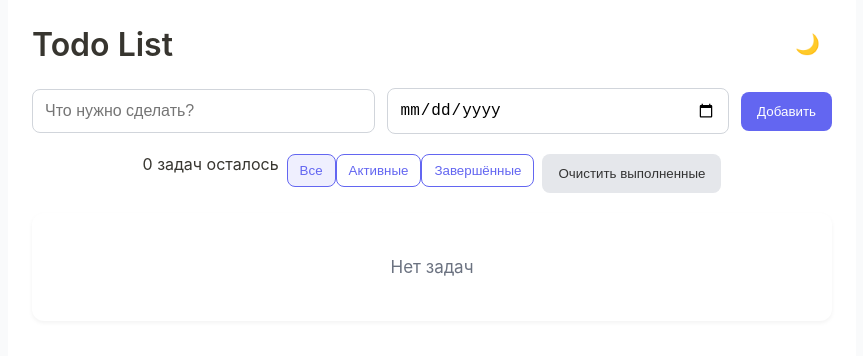
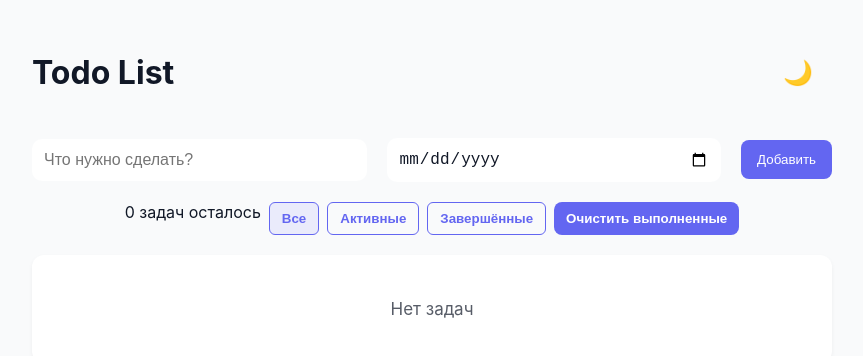
Before and after one commit to m1sterio21/To-do-List, a React (Create React App) app: page / in a window 1280 px wide. Shown: the top 356 px of the page, without its empty margins (208-1071 px from the left). Built offline with nearby package versions, Linux system fonts and the light colour scheme.

Commit message:
чета натыкал, справил баги

```diff
--- a/src/App.css
+++ b/src/App.css
@@ -1,58 +1,20 @@
-:root {
-  --border-radius: 8px;
-  /* Light Theme */
-  --light-bg: #ffffff;
-  --light-text: #37352f;
-  --light-secondary: #5a5a5a;
-  --light-primary: #2eaadc;
-  --light-hover: #f1f1ef;
-  --light-border: #e0e0e0;
-  --light-checkbox: #2eaadc;
-  --light-overdue: #ff5b5b;
-  --light-card: #f7f6f3;
-
-  /* Dark Theme */
-  --dark-bg: #191919;
-  --dark-text: #e0e0e0;
-  --dark-secondary: #a0a0a0;
-  --dark-primary: #4a9fc9;
-  --dark-hover: #2a2a2a;
-  --dark-border: #3a3a3a;
-  --dark-checkbox: #4a9fc9;
-  --dark-overdue: #ff7b7b;
-  --dark-card: #252525;
+body {
+  margin: 0;
+  font-family: 'Segoe UI', sans-serif;
+  transition: background-color 0.3s, color 0.3s;
 }
 
 .app {
   max-width: 800px;
   margin: 0 auto;
-  padding: 24px;
-  font-family: -apple-system, BlinkMacSystemFont, 'Segoe UI', Helvetica, Arial, sans-serif;
-  min-height: 100vh;
-  transition: all 0.3s ease;
-}
-
-.app.light {
-  background-color: var(--light-bg);
-  color: var(--light-text);
-}
-
-.app.dark {
-  background-color: var(--dark-bg);
-  color: var(--dark-text);
+  padding: 2rem;
 }
 
 .header {
   display: flex;
   justify-content: space-between;
   align-items: center;
-  margin-bottom: 24px;
-}
-
-h1 {
-  font-size: 2rem;
-  font-weight: 600;
-  margin: 0;
+  margin-bottom: 1.5rem;
 }
 
 .theme-toggle {
@@ -60,34 +22,151 @@ h1 {
   border: none;
   font-size: 1.5rem;
   cursor: pointer;
-  padding: 8px;
-  border-radius: 50%;
-  transition: all 0.3s;
 }
 
-.theme-toggle.light {
-  color: var(--light-text);
+/* Поля ввода */
+input[type="text"],
+input[type="date"] {
+  padding: 0.75rem;
+  margin-right: 0.5rem;
+  border-radius: 10px;
+  border: none;
+  background-color: var(--input-bg);
+  color: var(--text-color);
+  font-size: 1rem;
+  outline: none;
 }
 
-.theme-toggle.dark {
-  color: var(--dark-text);
+/* Кнопка добавления */
+button {
+  padding: 0.75rem 1.2rem;
+  border: none;
+  border-radius: 10px;
+  background-color: #6c63ff;
+  color: white;
+  font-weight: bold;
+  cursor: pointer;
+  transition: background 0.2s ease;
 }
 
-.theme-toggle:hover {
-  background-color: rgba(0,0,0,0.1);
+button:hover {
+  background-color: #574fd6;
 }
 
-.completed {
-  text-decoration: line-through;
-  opacity: 0.7;
+/* Панель фильтров */
+.filters {
+  display: flex;
+  align-items: center;
+  gap: 1rem;
+  margin-top: 1.5rem;
+  margin-bottom: 1.5rem;
+  padding: 1rem;
+  background-color: var(--panel-bg);
+  border-radius: 12px;
+  flex-wrap: wrap;
 }
 
-.todo-item {
-  border-radius: var(--border-radius);
+.filters span {
+  margin-right: 1rem;
 }
 
-.todo-form input,
-.todo-form button,
-.filter-buttons button {
-  border-radius: var(--border-radius);
+.filters button {
+  background-color: var(--button-bg);
+  color: var(--text-color);
+  border: 2px solid transparent;
 }
+
+.filters button.active {
+  border: 2px solid #6c63ff;
+  background-color: var(--button-active-bg);
+}
+
+.filters button:hover {
+  background-color: var(--button-hover-bg);
+}
+
+/* Задачи */
+.todo-item {
+  background-color: var(--input-bg);
+  padding: 1rem;
+  margin-bottom: 1rem;
+  border-radius: 12px;
+  display: flex;
+  align-items: center;
+  justify-content: space-between;
+}
+
+.todo-item input[type="checkbox"] {
+  margin-right: 1rem;
+}
+
+/* Темы */
+body.light {
+  --bg-color: #ffffff;
+  --text-color: #222222;
+  --input-bg: #ffffff;
+  --button-bg: #f5f5f5;
+  --button-hover-bg: #e8e8e8;
+  --button-active-bg: #e0e0ff;
+  --panel-bg: #f8f8f8;
+  --border-color: #e0e0e0;
+  --accent-color: #6c63ff;
+  --danger-color: #ff4444;
+  background-color: var(--bg-color);
+  color: var(--text-color);
+}
+
+body.dark {
+  --bg-color: #121212;
+  --text-color: #ffffff;
+  --input-bg: #2c2c2c;
+  --button-bg: #2c2c2c;
+  --button-hover-bg: #3a3a3a;
+  --button-active-bg: #1a1a1a;
+  --panel-bg: #1e1e1e;
+  background-color: var(--bg-color);
+  color: var(--text-color);
+}
+
+/* Стили для светлой темы */
+body.light .filters,
+body.light input,
+body.light button {
+  border-radius: 8px;
+  border: 1px solid var(--border-color);
+  box-shadow: none;
+}
+
+body.light .filters {
+  background-color: var(--panel-bg);
+  padding: 0.75rem;
+  gap: 0.75rem;
+}
+
+body.light .filters button {
+  background-color: var(--button-bg);
+  font-weight: 500;
+  color: var(--text-color);
+  border: 1px solid var(--border-color);
+}
+
+body.light .filters button.active {
+  border: 1px solid var(--accent-color);
+  color: var(--accent-color);
+  background-color: var(--button-active-bg);
+}
+
+body.light .todo-item {
+  background-color: var(--input-bg);
+  border-radius: 14px;
+  padding: 1.25rem;
+  margin-bottom: 1.2rem;
+  box-shadow: 0 2px 6px rgba(0, 0, 0, 0.04);
+  border: 1px solid var(--border-color);
+}
+
+body.light input[type="text"]:focus,
+body.light input[type="date"]:focus {
+  border: 1px solid var(--accent-color);
+  box-shadow: 0 0 0 2px rgba(108, 99, 255, 0.2);
+}
--- a/src/App.js
+++ b/src/App.js
@@ -6,36 +6,43 @@ import FilterButtons from './components/FilterButtons';
 import ThemeToggle from './components/ThemeToggle';
 import './App.css';
 
+import {
+  LIGHT_THEME,
+  DARK_THEME,
+  FILTER_ALL,
+  FILTER_ACTIVE,
+  FILTER_COMPLETED,
+  STORAGE_TODOS_KEY,
+  STORAGE_THEME_KEY,
+  TODO_ADDED_MESSAGE
+} from './themes';
+
+import Todo from './models/Todo';
+
 function App() {
   const [todos, setTodos] = useState([]);
-  const [filter, setFilter] = useState('all');
-  const [theme, setTheme] = useState('light');
+  const [filter, setFilter] = useState(FILTER_ALL);
+  const [theme, setTheme] = useState(LIGHT_THEME);
   const [lastAddedId, setLastAddedId] = useState(null);
 
   useEffect(() => {
-    const savedTodos = localStorage.getItem('todos');
-    const savedTheme = localStorage.getItem('theme');
+    const savedTodos = localStorage.getItem(STORAGE_TODOS_KEY);
+    const savedTheme = localStorage.getItem(STORAGE_THEME_KEY);
     if (savedTodos) setTodos(JSON.parse(savedTodos));
     if (savedTheme) setTheme(savedTheme);
   }, []);
 
   useEffect(() => {
-    localStorage.setItem('todos', JSON.stringify(todos));
-    localStorage.setItem('theme', theme);
-    document.body.className = theme === 'dark' ? 'dark' : '';
+    localStorage.setItem(STORAGE_TODOS_KEY, JSON.stringify(todos));
+    localStorage.setItem(STORAGE_THEME_KEY, theme);
+    document.body.className = theme === DARK_THEME ? 'dark' : '';
   }, [todos, theme]);
 
   const addTodo = (text, deadline) => {
-    const newTodo = {
-      id: Date.now(),
-      text,
-      completed: false,
-      createdAt: new Date().toISOString(),
-      deadline: deadline || null
-    };
+    const newTodo = new Todo({ text, deadline });
     setTodos([...todos, newTodo]);
     setLastAddedId(newTodo.id);
-    toast.success('Задача добавлена ✅');
+    toast.success(TODO_ADDED_MESSAGE);
   };
 
   const toggleTodo = (id) => {
@@ -64,8 +71,8 @@ function App() {
 
   const filteredTodos = todos
     .filter(todo => {
-      if (filter === 'active') return !todo.completed;
-      if (filter === 'completed') return todo.completed;
+      if (filter === FILTER_ACTIVE) return !todo.completed;
+      if (filter === FILTER_COMPLETED) return todo.completed;
       return true;
     })
     .sort((a, b) => {
--- a/src/components/FilterButtons.js
+++ b/src/components/FilterButtons.js
@@ -1,37 +1,40 @@
 import React from 'react';
-import './styles.css';
+import {
+  FILTER_ALL,
+  FILTER_ACTIVE,
+  FILTER_COMPLETED
+} from '../themes';
 
-const FilterButtons = ({ filter, setFilter, activeTodosCount, clearCompleted }) => {
+function FilterButtons({ filter, setFilter, activeTodosCount, clearCompleted, theme }) {
   return (
     <div className="filter-buttons">
-      <span className="filter-count">{activeTodosCount} задач осталось</span>
-
-      <div className="filter-group">
+      <span>{activeTodosCount} задач осталось</span>
       <button
-          className={`ghost-button ${filter === 'all' ? 'active' : ''}`}
-          onClick={() => setFilter('all')}
+        className={`ghost-button ${filter === FILTER_ALL ? 'active' : ''}`}
+        onClick={() => setFilter(FILTER_ALL)}
       >
         Все
       </button>
       <button
-          className={`ghost-button ${filter === 'active' ? 'active' : ''}`}
-          onClick={() => setFilter('active')}
+        className={`ghost-button ${filter === FILTER_ACTIVE ? 'active' : ''}`}
+        onClick={() => setFilter(FILTER_ACTIVE)}
       >
         Активные
       </button>
       <button
-          className={`ghost-button ${filter === 'completed' ? 'active' : ''}`}
-          onClick={() => setFilter('completed')}
+        className={`ghost-button ${filter === FILTER_COMPLETED ? 'active' : ''}`}
+        onClick={() => setFilter(FILTER_COMPLETED)}
       >
         Завершённые
       </button>
-      </div>
-
-      <button className="add-button secondary" onClick={clearCompleted}>
+      <button
+        className="clear-completed-button"
+        onClick={clearCompleted}
+      >
         Очистить выполненные
       </button>
     </div>
   );
-};
+}
 
 export default FilterButtons;
--- a/src/components/ThemeToggle.js
+++ b/src/components/ThemeToggle.js
@@ -1,28 +1,22 @@
-import React from 'react';
+import React, { useEffect } from 'react';
+import { LIGHT_THEME, DARK_THEME } from '../themes';
 
-const ThemeToggle = ({ theme, setTheme }) => {
+function ThemeToggle({ theme, setTheme }) {
+  useEffect(() => {
+    document.body.classList.remove(LIGHT_THEME, DARK_THEME);
+    document.body.classList.add(theme);
+    localStorage.setItem('theme', theme);
+  }, [theme]);
+
   const toggleTheme = () => {
-    setTheme(theme === 'light' ? 'dark' : 'light');
+    setTheme(theme === LIGHT_THEME ? DARK_THEME : LIGHT_THEME);
   };
 
   return (
-    <button
-      onClick={toggleTheme}
-      title={`Переключить на ${theme === 'light' ? 'тёмную' : 'светлую'} тему`}
-      style={{
-        fontSize: '20px',
-        padding: '8px 12px',
-        borderRadius: '8px',
-        border: 'none',
-        backgroundColor: 'transparent',
-        cursor: 'pointer',
-        transition: 'all 0.2s ease',
-        color: theme === 'dark' ? '#fff' : '#000'
-      }}
-    >
-      {theme === 'light' ? '🌙' : '☀️'}
+    <button onClick={toggleTheme} className="theme-toggle" title="Сменить тему">
+      {theme === LIGHT_THEME ? '🌙' : '🌞'}
     </button>
   );
-};
+}
 
 export default ThemeToggle;
--- a/src/components/styles.css
+++ b/src/components/styles.css
@@ -1,3 +1,36 @@
+:root {
+  /* Общие переменные */
+  --accent-color: #6366f1;
+  --danger-color: #6366f1;
+  --border-radius: 8px;
+  --danger-hover: #6366f1;
+}
+body {
+  --bg-color: #f9fafb;
+  --text-color: #111827;
+  --panel-bg: #ffffff;
+  --input-bg: #ffffff;
+  --item-bg: #f3f4f6;
+  --border-color: #d1d5db;
+  --button-bg: #f3f4f6;
+  --button-hover-bg: #e5e7eb;
+  --button-active-bg: #d1d5db;
+  --text-muted: #6b7280;
+}
+
+body.dark {
+  --bg-color: #1e1e1e;
+  --text-color: #f3f4f6;
+  --panel-bg: #2c2c2c;
+  --input-bg: #333333;
+  --item-bg: #3a3a3a;
+  --border-color: #555555;
+  --button-bg: #444444;
+  --button-hover-bg: #555555;
+  --button-active-bg: #666666;
+  --text-muted: #aaaaaa;
+}
+
 /* ───────── Базовая структура ───────── */
 body {
   margin: 0;
@@ -5,6 +38,7 @@ body {
   background-color: #f9fafb;
   color: #111827;
   transition: background-color 0.3s ease, color 0.3s ease;
+
 }
 
 .app {
@@ -41,16 +75,18 @@ body {
 .deadline-input {
   flex: 1;
   padding: 12px;
-  border: 1px solid #d1d5db;
+  border: 1px solid var(--border-color);
   border-radius: 8px;
   font-size: 16px;
   transition: border-color 0.2s;
+  background-color: var(--input-bg);
+  color: var(--text-color);
 }
 
 .todo-input:focus,
 .deadline-input:focus {
   outline: none;
-  border-color: #6366f1;
+  border-color: var(--accent-color);
   box-shadow: 0 0 0 2px rgba(99, 102, 241, 0.2);
 }
 
@@ -69,15 +105,48 @@ body {
   background-color: #4f46e5;
 }
 
+.add-button:active, .ghost-button:active {
+  transform: scale(0.97);
+}
+
+.add-button, .ghost-button {
+  transition:
+    background-color 0.2s ease,
+    transform 0.1s ease,
+    box-shadow 0.1s ease;
+}
+
+.clear-completed-button {
+  padding: 8px 12px;
+  background-color: var(--danger-color);
+  color: white;
+  border: none;
+  border-radius: var(--border-radius);
+  cursor: pointer;
+  transition:
+    background-color 0.2s ease,
+    transform 0.1s ease,
+    box-shadow 0.1s ease;
+}
+
+.clear-completed-button:hover {
+  background-color: #6366f1;
+}
+
+.clear-completed-button:active {
+  transform: scale(0.95);
+  box-shadow: inset 0 2px 4px rgba(0, 0, 0, 0.2);
+}
 /* ───────── Todo Item ───────── */
 .todo-item-wrapper {
   padding: 16px;
   border-radius: 10px;
-  background-color: #f3f4f6;
+  background-color: var(--input-bg);
   display: flex;
   flex-direction: column;
   gap: 8px;
   transition: all 0.2s ease;
+  border: 1px solid var(--border-color);
 }
 
 .checkbox-container {
@@ -102,23 +171,30 @@ body {
   left: 0;
   top: 50%;
   transform: translateY(-50%);
-  height: 15px;
-  width: 15px;
-  background-color: #fff;
-  border: 2px solid #bbb;
-  border-radius: 50%;
+  height: 18px;
+  width: 18px;
+  background-color: var(--input-bg);
+  border: 2px solid var(--border-color);
+  border-radius: 4px;
   transition: all 0.2s ease;
 }
 
 .checkbox-container input:checked ~ .checkmark {
-  background-color: #4CAF50;
-  border-color: #4CAF50;
+  background-color: var(--accent-color);
+  border-color: var(--accent-color);
 }
 
 .checkmark:after {
   content: "";
   position: absolute;
   display: none;
+  left: 5px;
+  top: 1px;
+  width: 5px;
+  height: 10px;
+  border: solid white;
+  border-width: 0 2px 2px 0;
+  transform: rotate(45deg);
 }
 
 .checkbox-container input:checked ~ .checkmark:after {
@@ -184,10 +260,10 @@ body {
 
 .ghost-button {
   background: none;
-  border: 1px solid #6366f1;
+  border: 1px solid var(--accent-color);
   border-radius: 6px;
   padding: 8px 12px;
-  color: #6366f1;
+  color: var(--accent-color);
   cursor: pointer;
   transition: background-color 0.2s;
 }
@@ -202,15 +278,34 @@ body {
   text-align: center;
   padding: 24px 0;
   font-size: 17px;
-  color: #6b7280;
+  color: var(--text-color);
+  opacity: 0.7;
 }
 
+/* ───────── Светлая тема ───────── */
+body.light {
+  --bg-color: #f9fafb;
+  --text-color: #111827;
+  --panel-bg: #ffffff;
+  --input-bg: #f3f4f6;
+  --border-color: #d1d5db;
+  --accent-color: #6366f1;
+  --button-bg: #f3f4f6;
+  --button-hover-bg: #e5e7eb;
+  --button-active-bg: #d1d5db;
+}
 /* ───────── Тёмная тема ───────── */
 body.dark {
-  background-color: #1e1e1e;
-  color: #f3f4f6;
+  --bg-color: #1e1e1e;
+  --text-color: #f3f4f6;
+  --panel-bg: #2c2c2c;
+  --input-bg: #333;
+  --border-color: #444;
+  --accent-color: #818cf8;
+  --button-bg: #333;
+  --button-hover-bg: #444;
+  --button-active-bg: #555;
 }
-
 body.dark .todos-container {
   background-color: #2c2c2c;
 }
--- a/src/index.css
+++ b/src/index.css
@@ -9,11 +9,13 @@ body {
 }
 
 body.light {
-  background-color: #ffffff;
+  background-color: var(--bg-color);
+  color: var(--text-color);
 }
 
 body.dark {
-  background-color: #191919;
+  background-color: var(--bg-color);
+  color: var(--text-color);
 }
 
 code {
--- /dev/null
+++ b/src/models/Todo.js
@@ -0,0 +1,9 @@
+export default class Todo {
+  constructor({ id, text, completed = false, createdAt = null, deadline = null }) {
+    this.id = id ?? Date.now();
+    this.text = text;
+    this.completed = completed;
+    this.createdAt = createdAt ?? new Date().toISOString();
+    this.deadline = deadline;
+  }
+}
--- /dev/null
+++ b/src/themes.js
@@ -0,0 +1,15 @@
+// Темы приложения
+export const LIGHT_THEME = 'light';
+export const DARK_THEME = 'dark';
+
+// Фильтры задач
+export const FILTER_ALL = 'all';
+export const FILTER_ACTIVE = 'active';
+export const FILTER_COMPLETED = 'completed';
+
+// Локальные ключи
+export const STORAGE_TODOS_KEY = 'todos';
+export const STORAGE_THEME_KEY = 'theme';
+
+// Уведомления
+export const TODO_ADDED_MESSAGE = 'Задача добавлена ✅';
```
Also changed, not shown: src/components/TodoItem.js (+4 -21 lines). Lines whose indentation alone changed are shown as unchanged.
